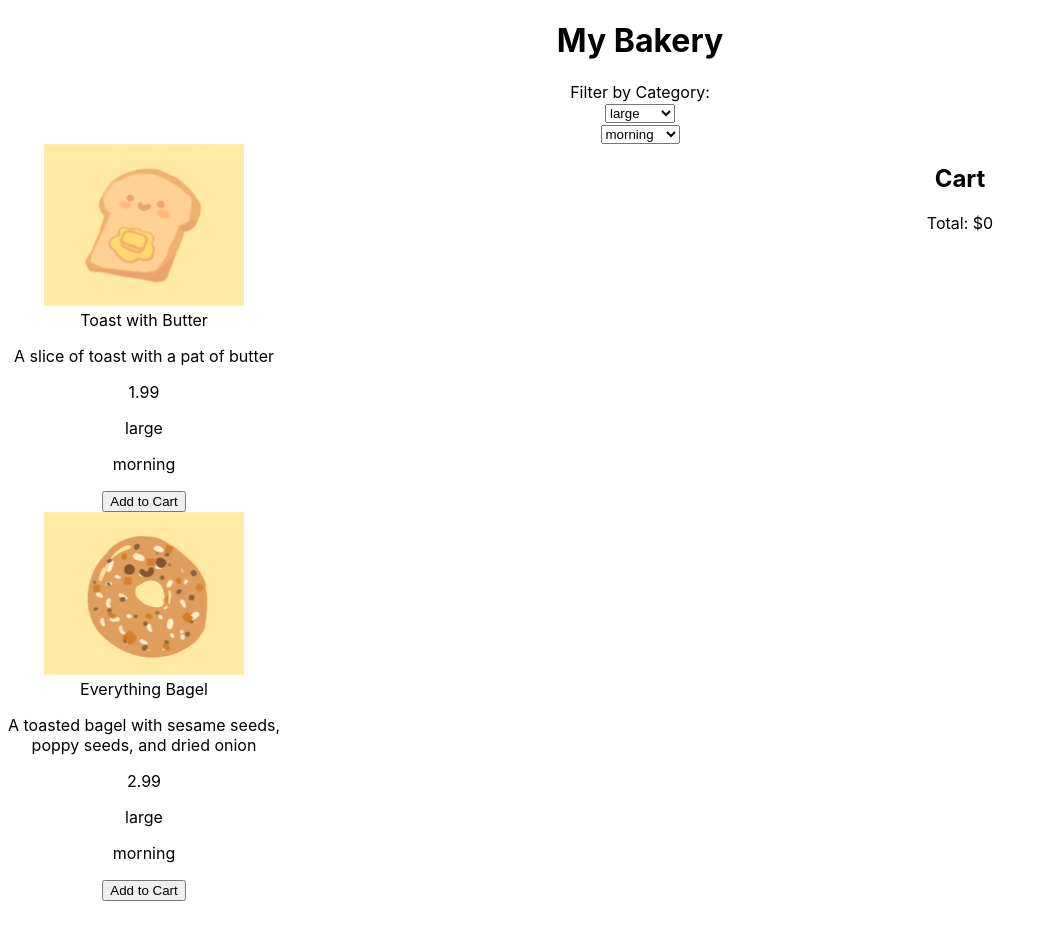
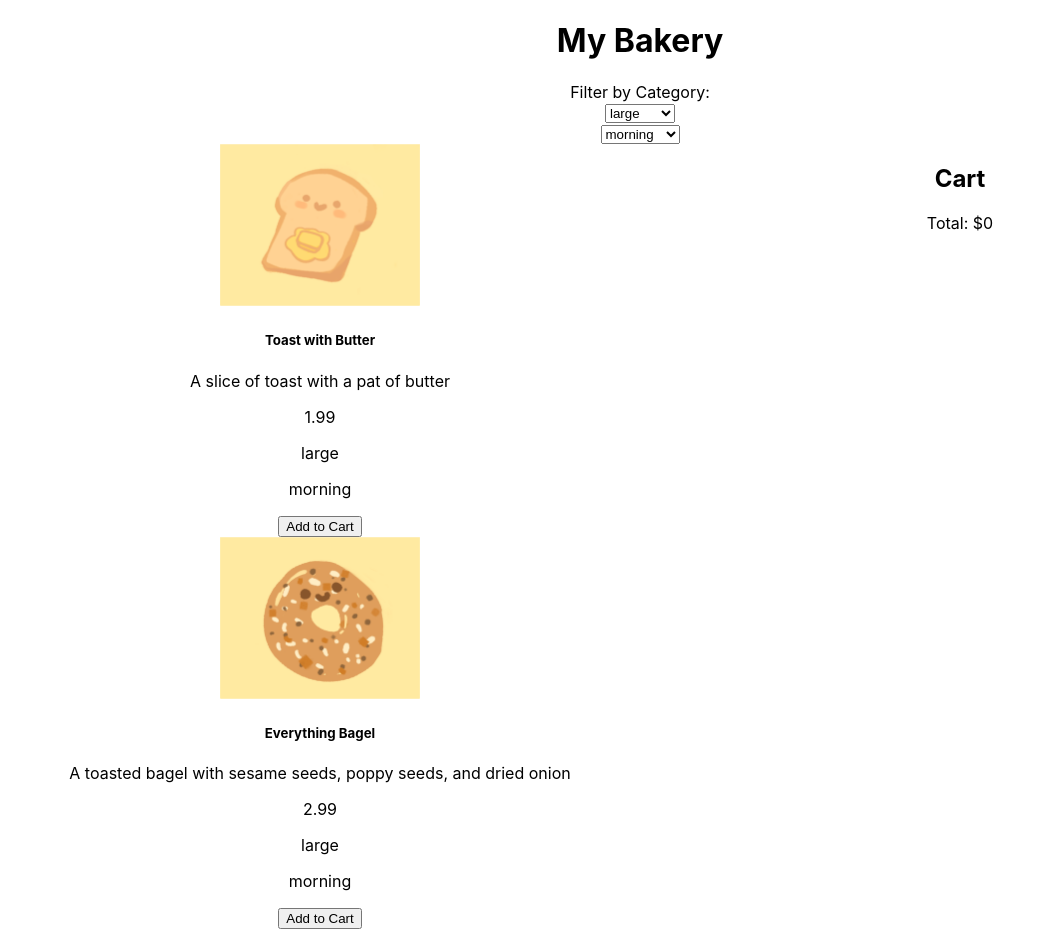
Before and after one commit to chillkoala125/dev, a React (Create React App) app: page / in a window 1280 px wide. Shown: the whole page, without its empty margins (0-1048 px from the left). Before the commit the page ends 901 px from the top, so only its background shows below. Built offline with nearby package versions, Linux system fonts and the light colour scheme; the HTML template or start-up script is replaced by a standard one.

Commit message:
Update BakeryItem.js

```diff
--- a/src/BakeryItem.js
+++ b/src/BakeryItem.js
@@ -1,6 +1,6 @@
 import { useState } from 'react';
-import Button from 'react-bootstrap/Button';
-import Card from 'react-bootstrap/Card';
+//import Button from 'react-bootstrap/Button';
+//import Card from 'react-bootstrap/Card';
 // TODO: create a component that displays a single bakery item
 export default function BakeryItem({ image, name, desc, price, size, time, cartTotal, addPrice, addItem, items }) {
     const [count, increment] = useState(0);
@@ -11,18 +11,14 @@ export default function BakeryItem({ image, name, desc, price, size, time, cartT
       }
 
   return (
-          <Card border="secondary" style={{ width: '18rem' }}>
-          <Card.Img variant="top" src={image} width="200" />
-                <Card.Body>
-          <Card.Title>{name}</Card.Title>
-                  <Card.Text>
+          <div>
+          <img src={image} width="200"/>
+          <h5>{name}</h5>
           <p>{desc}</p>
           <p>{price}</p>
           <p>{size}</p>
           <p>{time}</p>
-                  </Card.Text>
-          <Button variant="primary" onClick={handleClick}>Add to Cart</Button>
-                </Card.Body>
-              </Card>
+          <button onClick={handleClick}>Add to Cart</button>
+          </div>
   );
 }
```
